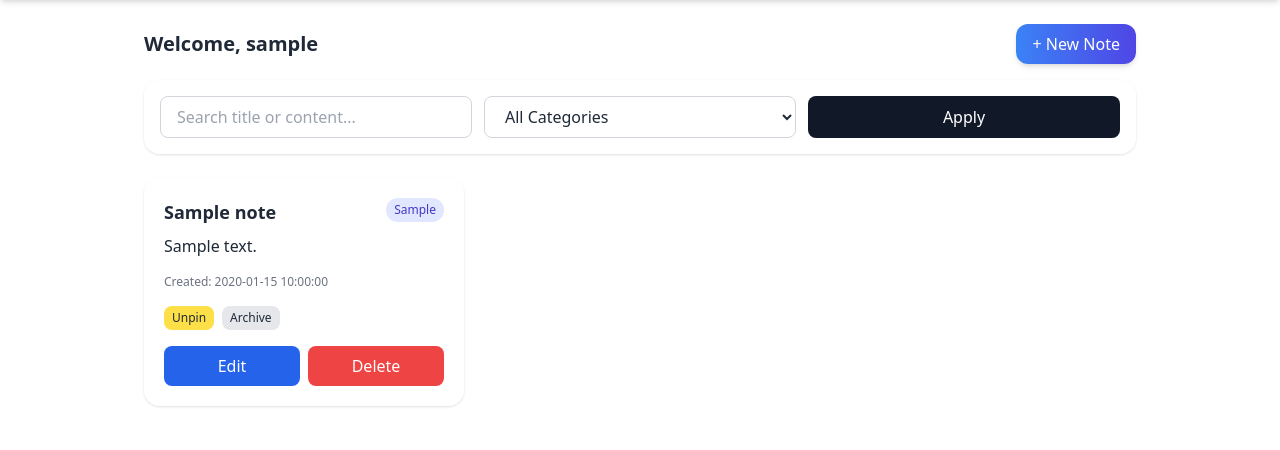
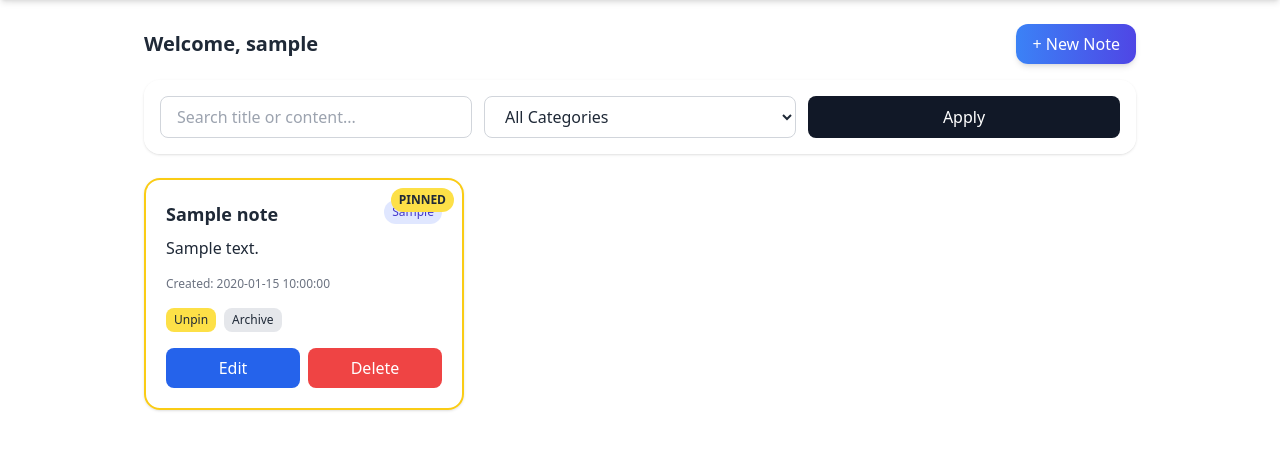
Before and after one commit to absaruzzaman/Minimalistic-Note-Taking-Web-Application, a PHP site: page / in a window 1280 px wide. Shown: the part 68-518 px from the top of the page. Run offline with PHP 8.4, Linux system fonts and the light colour scheme; the visitor is signed in with stand-in values (Sample User, id 1); tables that the repository leaves empty or names only in its code hold one stand-in row (values such as "Sample post"); some libraries are stand-ins or nearby versions.

Commit message:
added golden color on pin note option

```diff
--- a/index.php
+++ b/index.php
@@ -93,7 +93,13 @@ $notes = $stmt->get_result();
     <?php endif; ?>
 
     <?php while($n = $notes->fetch_assoc()): ?>
-      <article class="bg-white/90 dark:bg-gray-800/80 rounded-2xl shadow p-5 flex flex-col transform transition-transform duration-200 hover:scale-[1.02] hover:shadow-lg">
+  <article class="relative <?= ($n['status']==='pinned') ? 'border-2 border-yellow-400 dark:border-yellow-500' : '' ?>
+                        bg-white/90 dark:bg-gray-800/80 rounded-2xl shadow p-5 flex flex-col transform transition-transform duration-200 hover:scale-[1.02] hover:shadow-lg">
+
+    <?php if($n['status']==='pinned'): ?>
+      <span class="absolute top-2 right-2 text-xs font-bold px-2 py-1 rounded-full bg-yellow-300 dark:bg-yellow-500 text-gray-800 dark:text-gray-900">PINNED</span>
+    <?php endif; ?>
+
     <div class="flex items-start justify-between gap-2">
       <h3 class="text-lg font-semibold"><?= htmlspecialchars($n['title']) ?></h3>
       <?php if(!empty($n['category'])): ?>
@@ -114,7 +120,7 @@ $notes = $stmt->get_result();
         <?= ($n['status']==='pinned') ? 'Unpin' : 'Pin' ?>
       </a>
 
-          <!-- Archive -->
+      <!-- Archive / Restore -->
       <?php if($n['status']!=='archived'): ?>
         <a href="update_status.php?id=<?= (int)$n['id'] ?>&status=archived"
            class="px-2 py-1 rounded-lg text-xs font-medium bg-gray-200 dark:bg-gray-700 text-gray-800 dark:text-gray-200 hover:bg-gray-300 dark:hover:bg-gray-600 transition">
@@ -136,6 +142,7 @@ $notes = $stmt->get_result();
 
   </article>
 <?php endwhile; ?>
+
   </section>
 </main>
 
```
Lines whose indentation alone changed are shown as unchanged.
